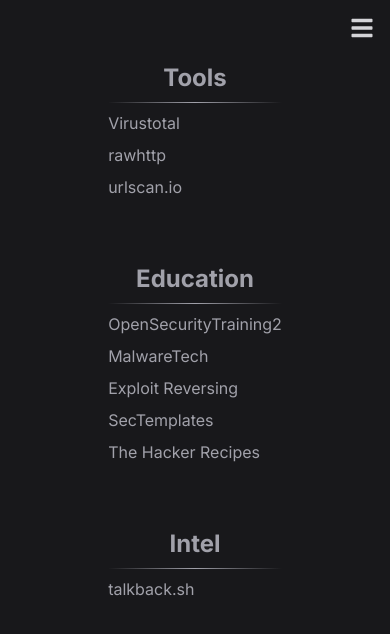
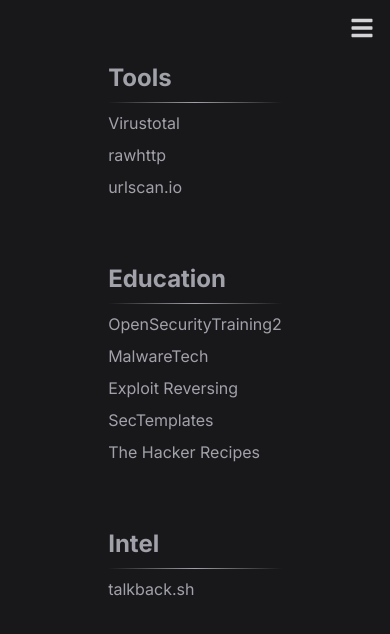
Before and after one commit to mattcbarrett/mattcbarrett.github.io, a Next.js app: page /resources in a window 390 px wide. Shown: the top 634 px of the page. Built offline with nearby package versions, Linux system fonts and the light colour scheme.

Commit message:
text-align left on small viewports

```diff
--- a/app/resources/page.tsx
+++ b/app/resources/page.tsx
@@ -12,7 +12,7 @@
 
         {/* column 1 */}
         <div className="flex flex-col space-y-2">
-          <p className="text-2xl font-bold text-center">Tools</p>
+          <p className="text-2xl font-bold text-left md:text-center">Tools</p>
           <Divider />
           <Link href="https://virustotal.com" className="hover:text-lime-400">
             Virustotal
@@ -27,7 +27,7 @@
 
         {/* column 2 */}
         <div className="flex flex-col space-y-2">
-          <p className="text-2xl font-bold text-center">Education</p>
+          <p className="text-2xl font-bold text-left md:text-center">Education</p>
           <Divider />
           <Link href="https://p.ost2.fyi/courses/" className="hover:text-lime-400">
             OpenSecurityTraining2
@@ -48,7 +48,7 @@
 
         {/* column 3 */}
         <div className="flex flex-col space-y-2">
-          <p className="text-2xl font-bold text-center">Intel</p>
+          <p className="text-2xl font-bold text-left md:text-center">Intel</p>
           <Divider />
           <Link href="https://talkback.sh/" className="hover:text-lime-400">
             talkback.sh
```
